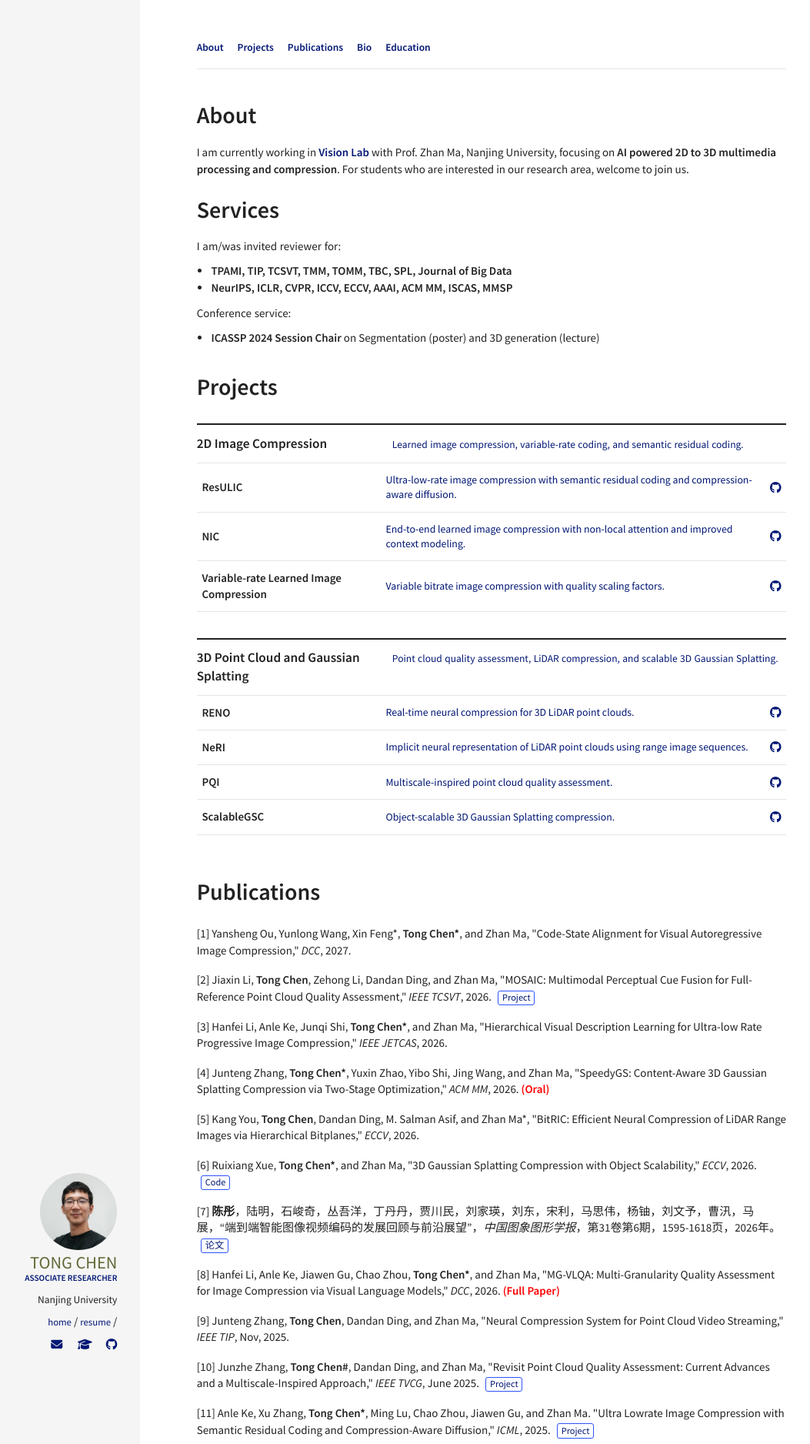
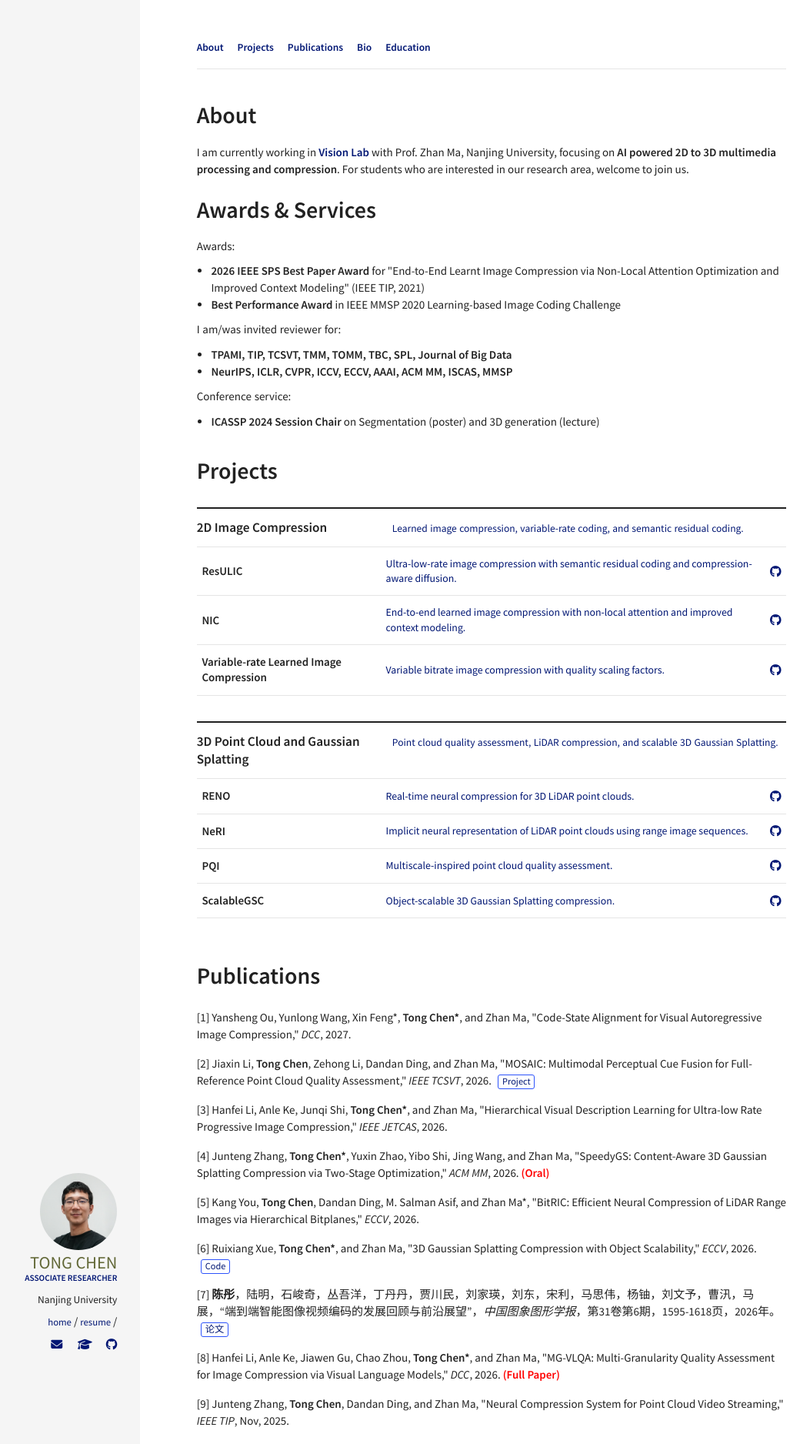
Before and after one commit to tongxyh/tongxyh.github.io, a Jekyll site: the page built from resume.html, in a window 1280 px wide. Shown: the top 1876 px of the page at 77% size, without its empty margins (31-1084 px from the left). Built offline with Jekyll 4.4.1, drawn with Linux system fonts in a browser that asks for light colours; nearby versions of some CDN libraries.

Commit message:
Merge awards into Services section

```diff
--- a/_includes/sections/about.html
+++ b/_includes/sections/about.html
@@ -6,9 +6,14 @@
     For students who are interested in our research area, welcome to join us.
 </div>
 
-<h1><span data-i18n="skills.my_skills">Services</span></h1>
+<h1><span data-i18n="skills.my_skills">Awards &amp; Services</span></h1>
 
 <div>
+    <p>Awards:</p>
+    <ul class="service-list">
+        <li><strong>2026 IEEE SPS Best Paper Award</strong> for "End-to-End Learnt Image Compression via Non-Local Attention Optimization and Improved Context Modeling" (IEEE TIP, 2021)</li>
+        <li><strong>Best Performance Award</strong> in IEEE MMSP 2020 Learning-based Image Coding Challenge</li>
+    </ul>
     <p>I am/was invited reviewer for:</p>
     <ul class="service-list">
         <li><strong>TPAMI, TIP, TCSVT, TMM, TOMM, TBC, SPL, Journal of Big Data</strong></li>
```
